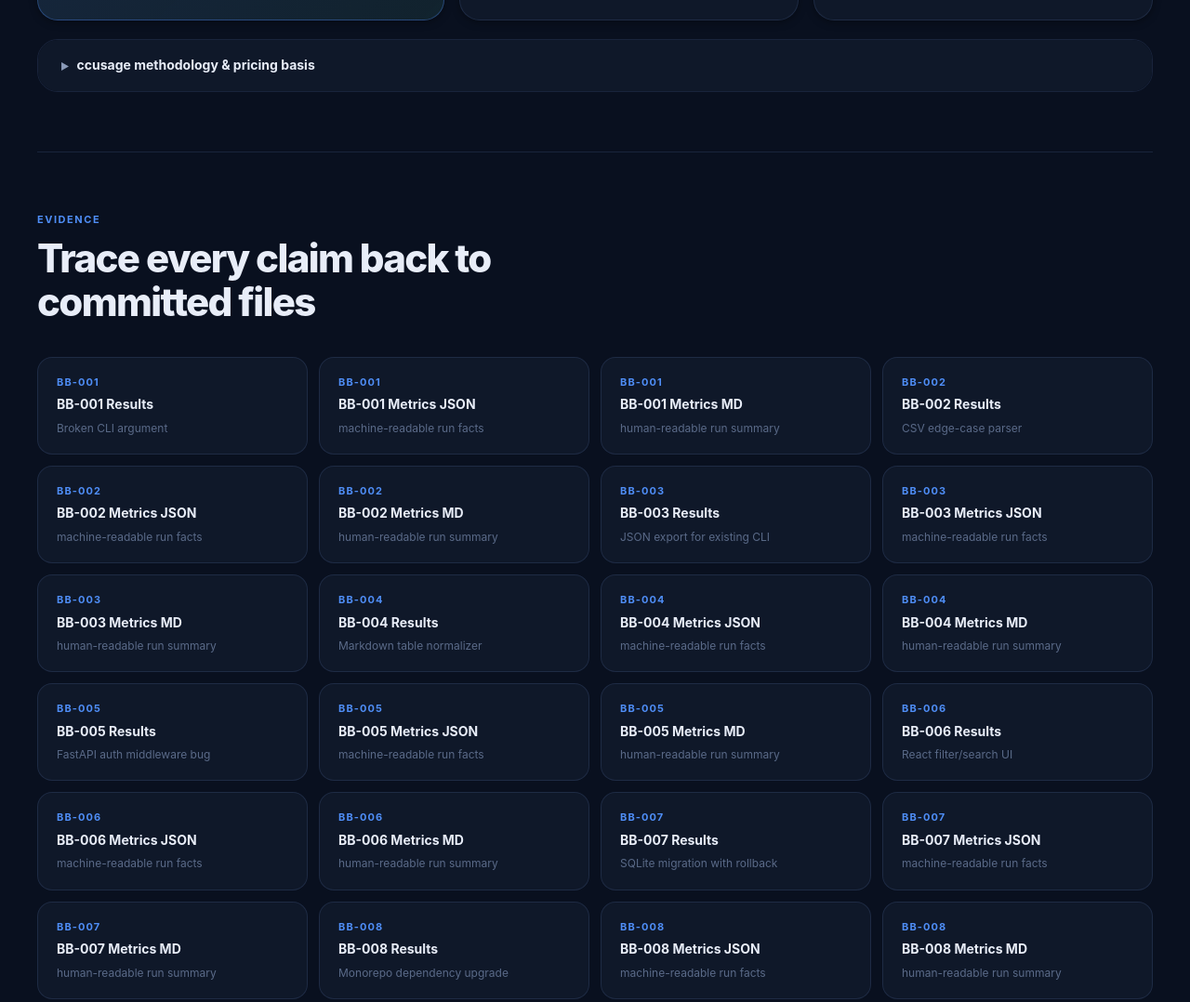
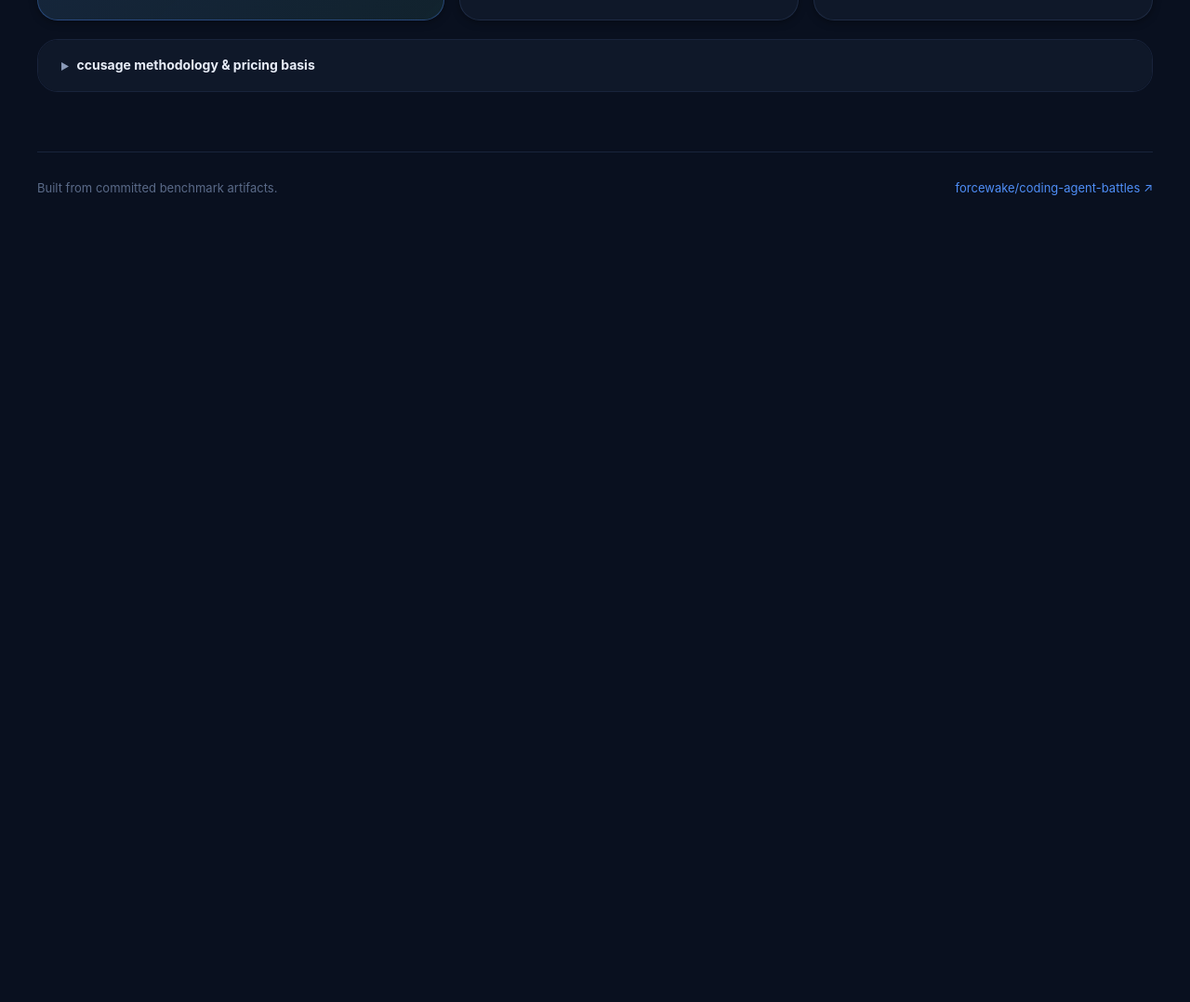
Before and after one commit to forcewake/coding-agent-battles, a plain HTML site: page docs/index.html in a window 1280 px wide. Shown: the part 3138-4216 px from the top of the page at 93% size. After the commit the page ends 3379 px from the top, so only its background shows below. Drawn offline with Linux system fonts and the light colour scheme.

Commit message:
Remove homepage evidence section

```diff
--- a/docs/index.html
+++ b/docs/index.html
@@ -159,19 +159,6 @@
       </details>
     </section>
 
-    <!-- ══ EVIDENCE ═══════════════════════════════════════════════════════════ -->
-    <section class="content-section">
-      <div class="section-header">
-        <div>
-          <p class="label-overline">Evidence</p>
-          <h2 class="section-title">Trace every claim back to committed files</h2>
-        </div>
-      </div>
-      <div id="artifactGrid" class="artifact-grid">
-        <!-- filled by JS -->
-      </div>
-    </section>
-
   </main>
 
   <!-- ══ FOOTER ════════════════════════════════════════════════════════════ -->
```
Also changed, not shown: 1 other file.
